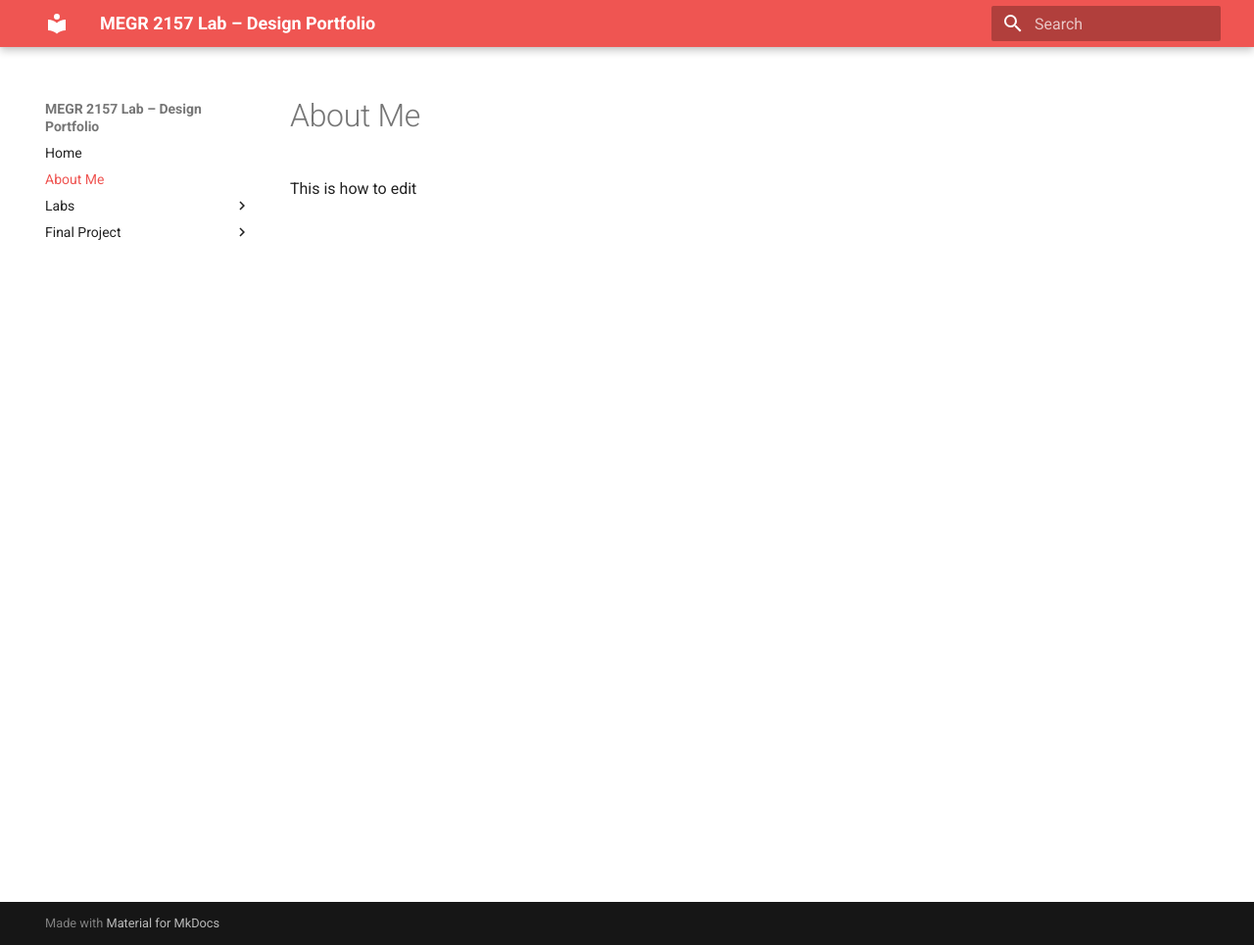
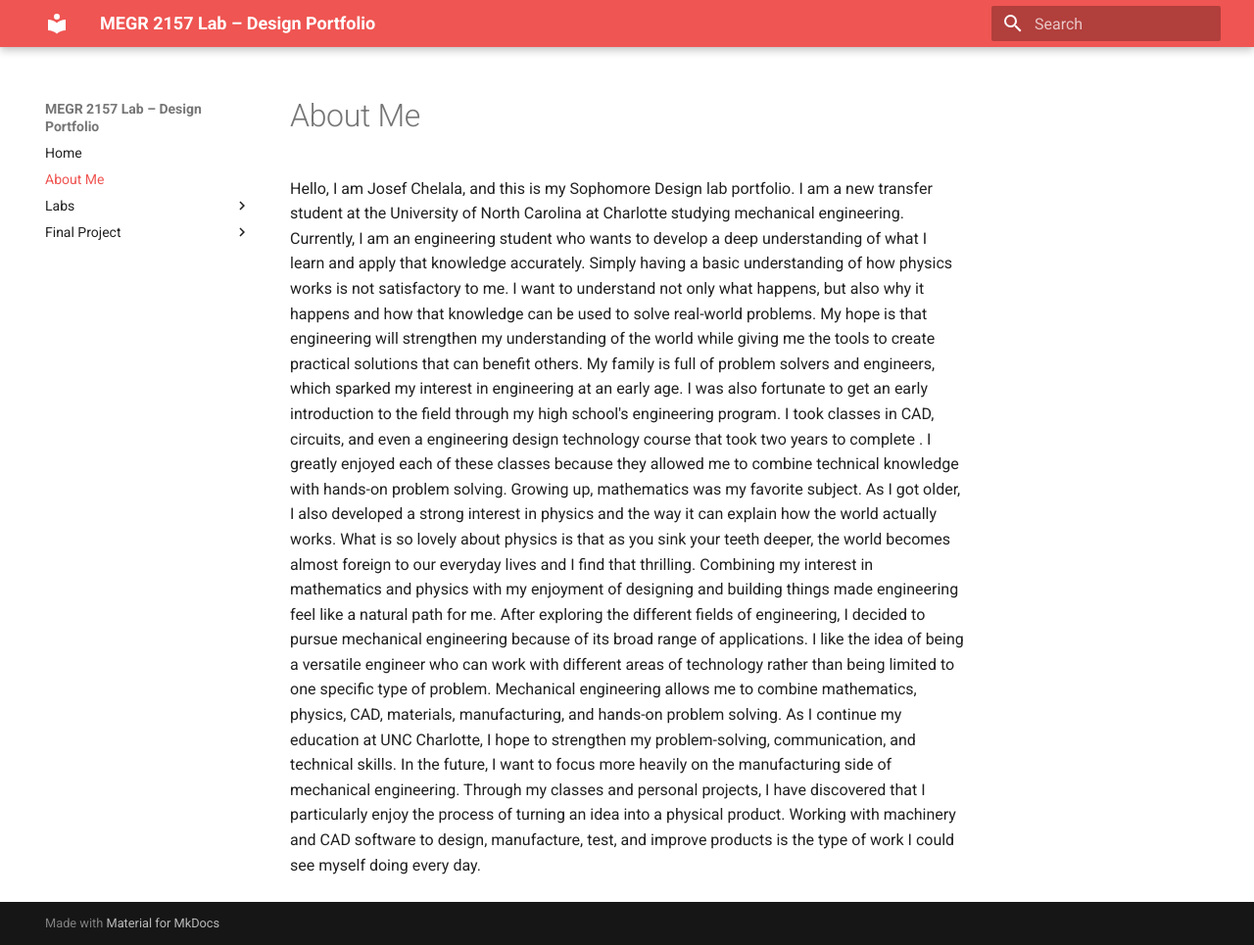
Before and after one commit to josef-chelala/megr2157-lab-portfolio, an MkDocs documentation site: the page built from docs/aboutme/index.md, in a window 1280 px wide and 965 px high. Shown: the whole window at 98% size. Built offline with MkDocs 1.6.1 and Material for MkDocs 9.7.7, drawn with Linux system fonts in a browser that asks for light colours.

Commit message:
Update index.md
Added about me

```diff
--- a/docs/aboutme/index.md
+++ b/docs/aboutme/index.md
@@ -1,2 +1,7 @@
 #About Me
-This is how to edit
+Hello, I am Josef Chelala, and this is my Sophomore Design lab portfolio. I am a new transfer student at the University of North Carolina at Charlotte studying mechanical engineering.
+Currently, I am an engineering student who wants to develop a deep understanding of what I learn and apply that knowledge accurately. Simply having a basic understanding of how physics works is not satisfactory to me. I want to understand not only what happens, but also why it happens and how that knowledge can be used to solve real-world problems. My hope is that engineering will strengthen my understanding of the world while giving me the tools to create practical solutions that can benefit others.
+My family is full of problem solvers and engineers, which sparked my interest in engineering at an early age. I was also fortunate to get an early introduction to the field through my high school's engineering program. I took classes in CAD, circuits, and even a engineering design technology course that took two years to complete . I greatly enjoyed each of these classes because they allowed me to combine technical knowledge with hands-on problem solving.
+Growing up, mathematics was my favorite subject. As I got older, I also developed a strong interest in physics and the way it can explain how the world actually works. What is so lovely about physics is that as you sink your teeth deeper, the world becomes almost foreign to our everyday lives and I find that thrilling. Combining my interest in mathematics and physics with my enjoyment of designing and building things made engineering feel like a natural path for me.
+After exploring the different fields of engineering, I decided to pursue mechanical engineering because of its broad range of applications. I like the idea of being a versatile engineer who can work with different areas of technology rather than being limited to one specific type of problem. Mechanical engineering allows me to combine mathematics, physics, CAD, materials, manufacturing, and hands-on problem solving.
+As I continue my education at UNC Charlotte, I hope to strengthen my problem-solving, communication, and technical skills. In the future, I want to focus more heavily on the manufacturing side of mechanical engineering. Through my classes and personal projects, I have discovered that I particularly enjoy the process of turning an idea into a physical product. Working with machinery and CAD software to design, manufacture, test, and improve products is the type of work I could see myself doing every day.
```
